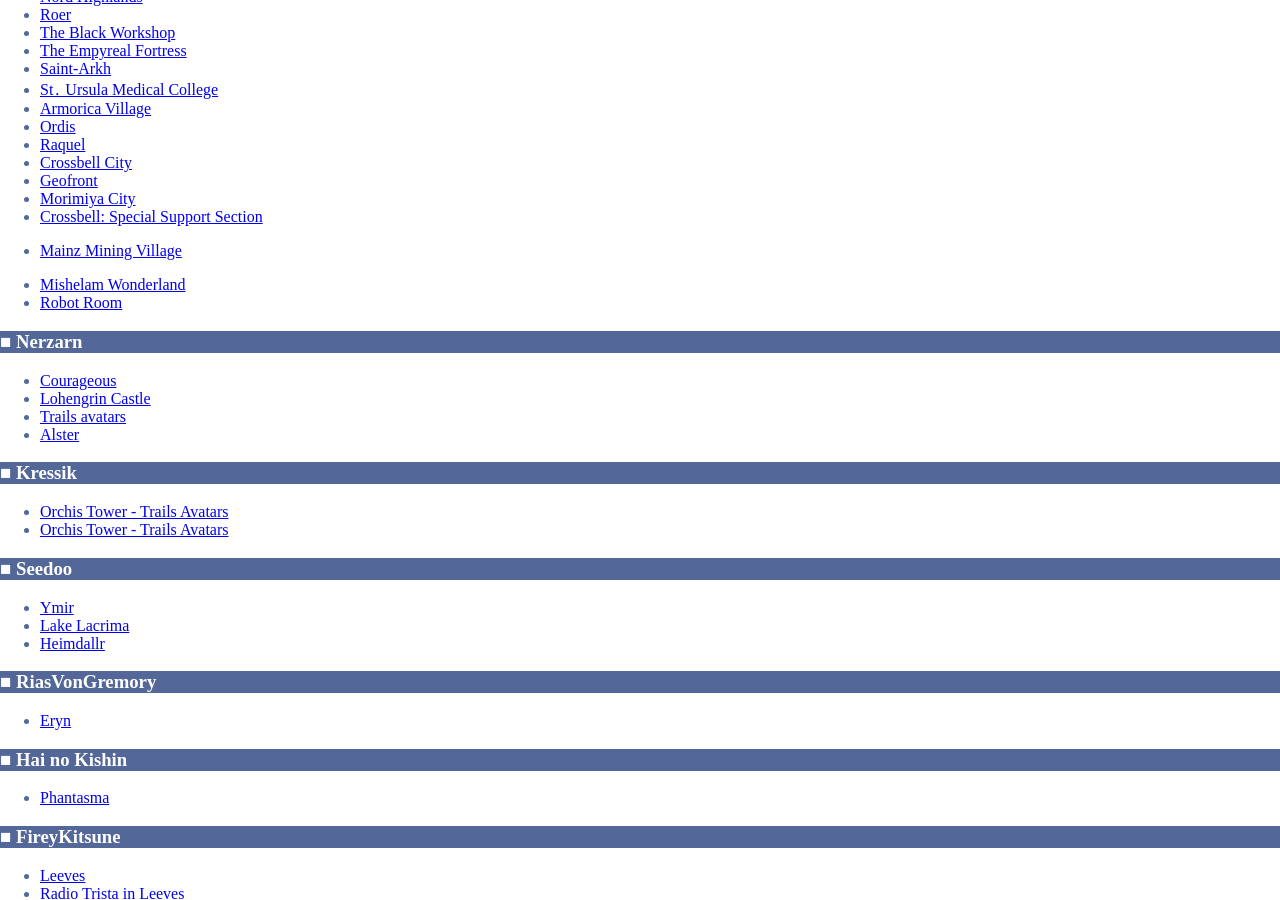
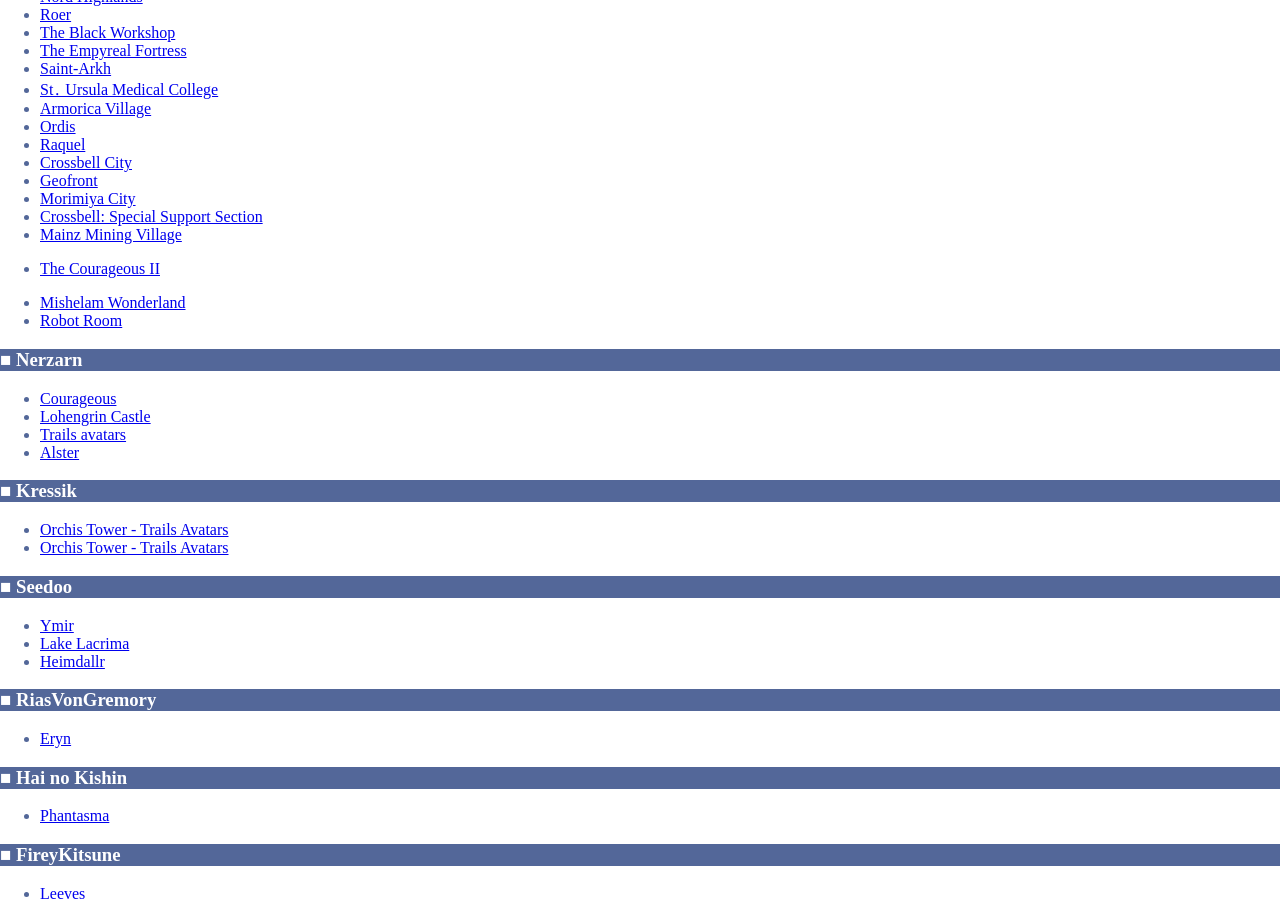
Before and after one commit to Trails-Into-VR/Trails-Into-VR.github.io, a Jekyll site: the page built from index.md, in a window 1280 px wide and 900 px high, scrolled down 669 px. Built offline with Jekyll 4.4.1, drawn with Linux system fonts in a browser that asks for light colours.

Commit message:
add: new world

```diff
--- a/index.md
+++ b/index.md
@@ -46,6 +46,7 @@ To make this page easier to access, you can add this webpage to bookmarks of the
 * [Morimiya City](https://vrchat.com/home/launch?worldId=wrld_5782bdbb-7182-41e9-a1d2-2292c2de637f)
 * [Crossbell: Special Support Section](https://vrchat.com/home/launch?worldId=wrld_bef56c51-1308-497f-8d32-4ae3e0bce9fe)
 * [Mainz Mining Village](https://vrchat.com/home/launch?worldId=wrld_5f1b3d8d-6446-4615-ae98-f9019a283377)
+* [The Courageous II](https://vrchat.com/home/launch?worldId=wrld_a6ef1e7b-be58-4694-a531-5666dfa7ecb8)
 
 * [Mishelam Wonderland](https://vrchat.com/home/launch?worldId=wrld_4903d1a9-43e0-4eb6-b199-fcef57388989)
 * [Robot Room](https://vrchat.com/home/launch?worldId=wrld_00f54b9f-b4e3-4fa5-bb62-757865efb9c0)
```
